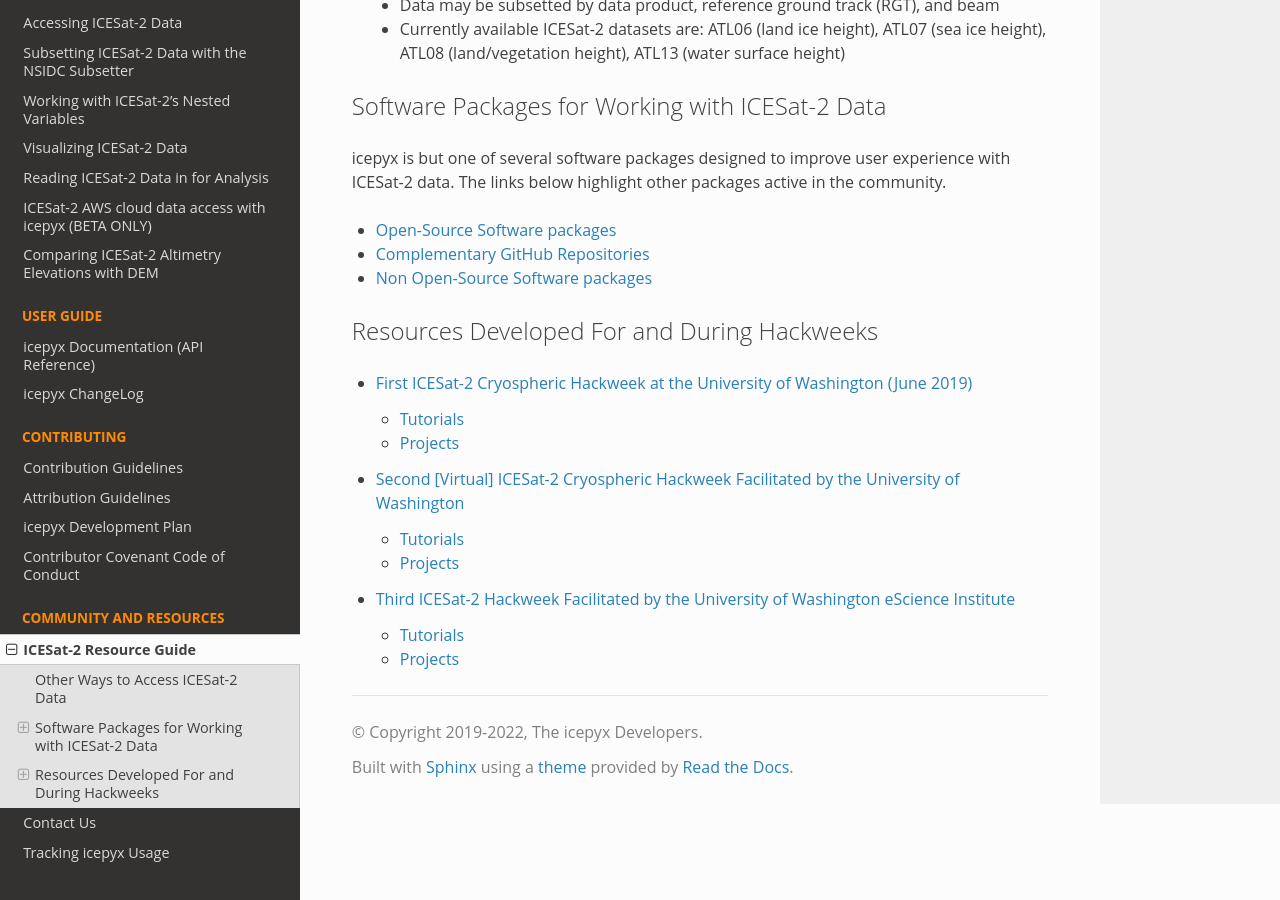
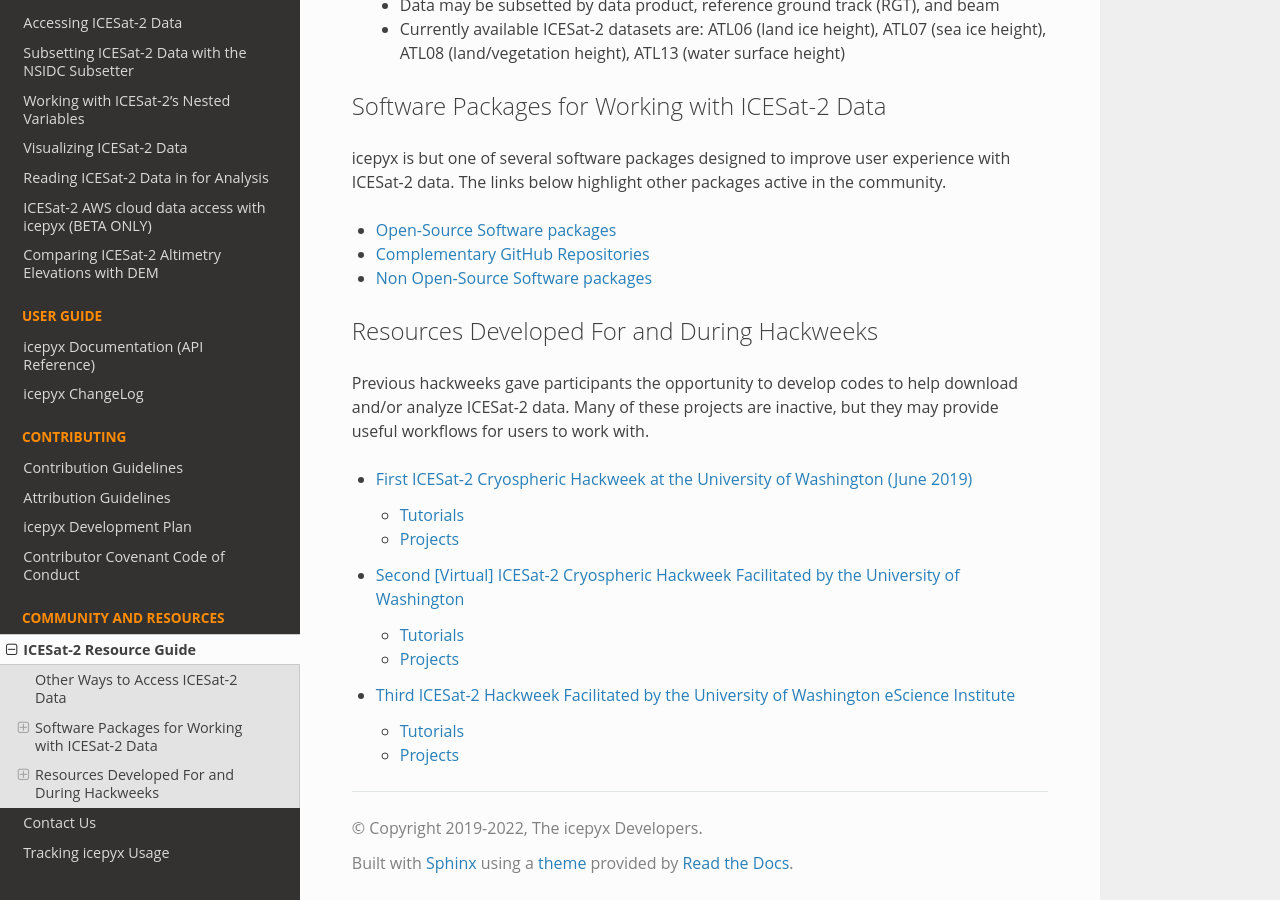
Before and after one commit to icesat2py/icepyx, a Sphinx documentation site: the page built from doc/source/community/resources.rst, in a window 1280 px wide and 900 px high, scrolled down 857 px. Built offline with Sphinx 7.4.7 and the Read the Docs theme 2.0.0, drawn with Linux system fonts in a browser that asks for light colours; the version number could not be read and is left out.

Commit message:
Added header text to hackweek section

```diff
--- a/doc/source/community/resources.rst
+++ b/doc/source/community/resources.rst
@@ -40,6 +40,7 @@
 
 Resources Developed For and During Hackweeks
 --------------------------------------------
+Previous hackweeks gave participants the opportunity to develop codes to help download and/or analyze ICESat-2 data. Many of these projects are inactive, but they may provide useful workflows for users to work with.
 
 .. toctree::
   :maxdepth: 2
```
